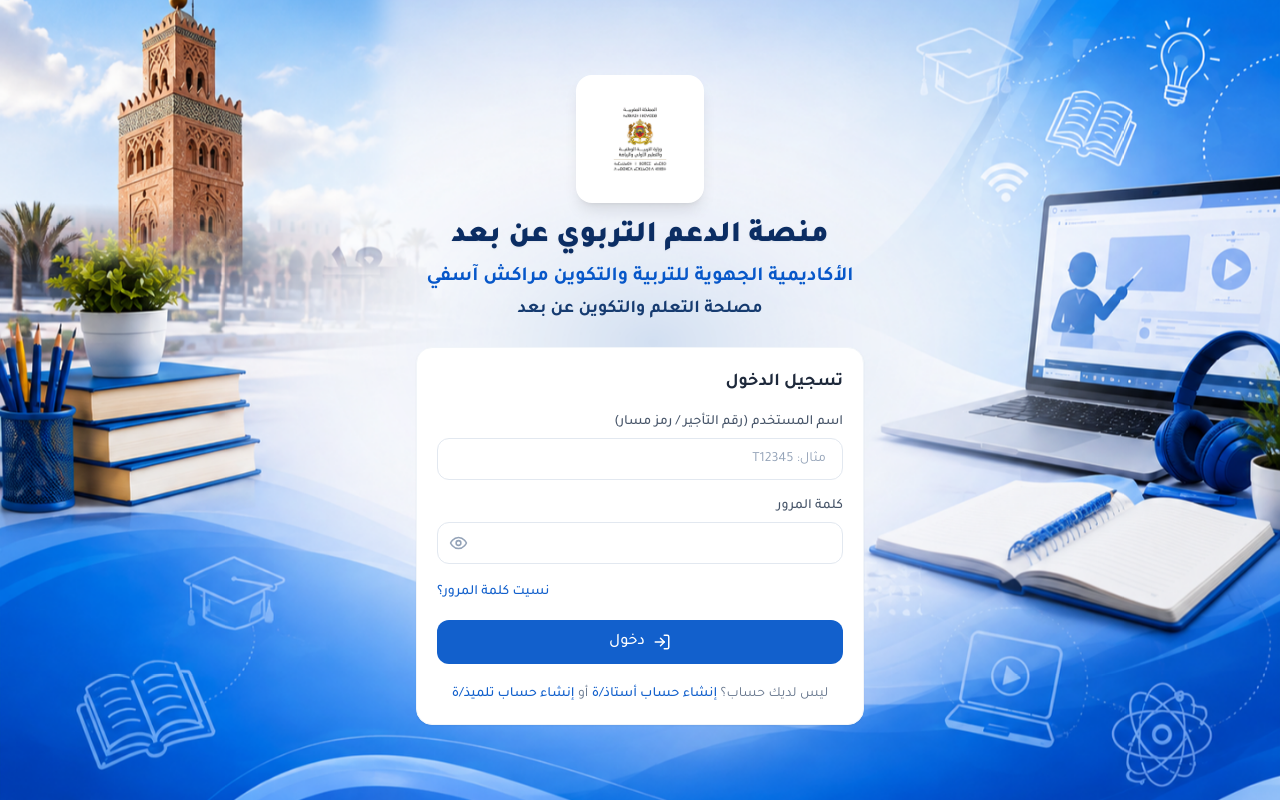
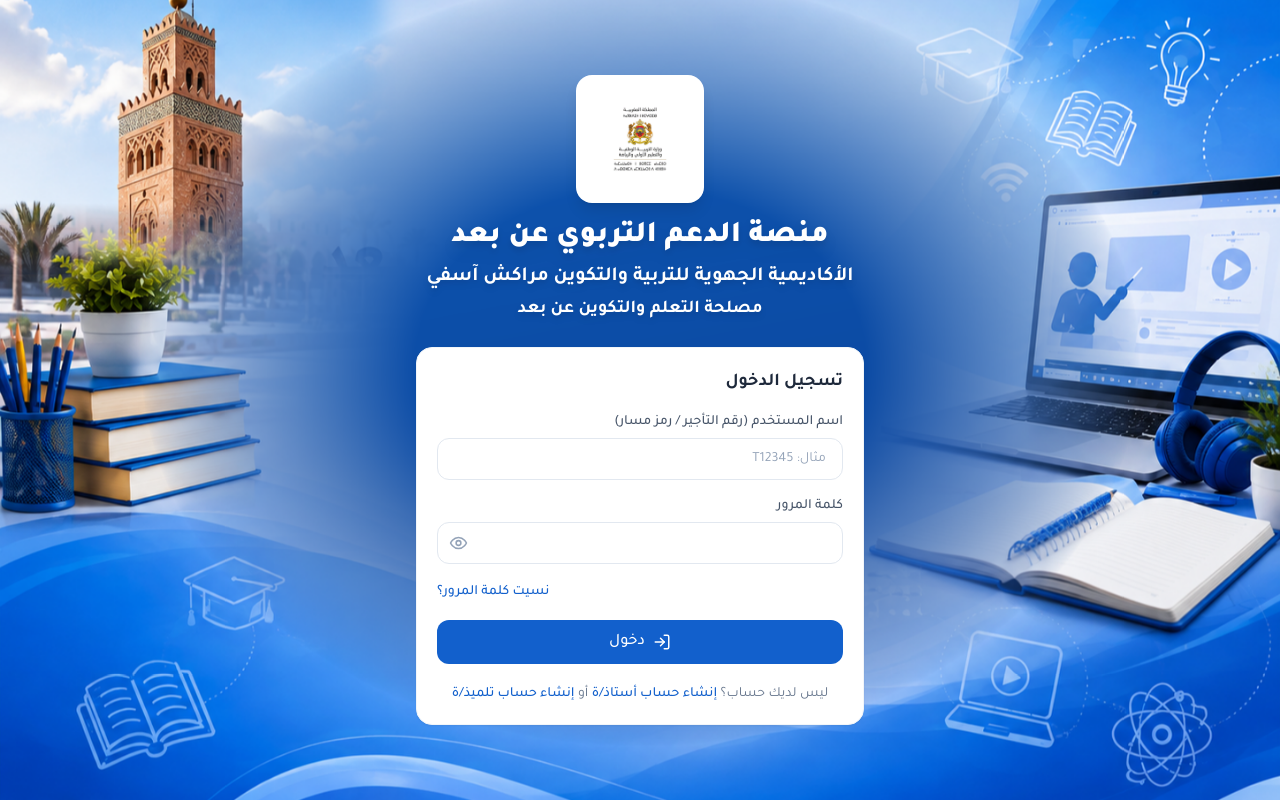
Before and after one commit to eadarefms/DawlaSupport, a React (Vite) app in the folder frontend/: page /login in a window 1280 px wide. Built offline with nearby package versions, Linux system fonts and the light colour scheme; no server answers; the HTML template or start-up script is replaced by a standard one.

Commit message:
Update login page blue background

```diff
--- a/frontend/src/pages/Login.tsx
+++ b/frontend/src/pages/Login.tsx
@@ -42,12 +42,12 @@ export default function Login() {
               className="w-32 h-32 object-contain rounded-2xl bg-white shadow-lg p-2"
             />
           </div>
-          <h1 className="text-3xl md:text-3xl font-extrabold text-[#0b2d63] drop-shadow-sm whitespace-nowrap">
+          <h1 className="text-3xl md:text-3xl font-extrabold text-white drop-shadow-lg whitespace-nowrap">
             منصة الدعم التربوي عن بعد
           </h1>
-          <div className="text-lg md:text-xl font-bold text-[#0757c9] mt-2 space-y-1">
+          <div className="text-lg md:text-xl font-bold text-white drop-shadow-md mt-2 space-y-1">
             <p>الأكاديمية الجهوية للتربية والتكوين مراكش آسفي</p>
-            <p className="text-base md:text-lg font-bold text-[#163b70]">مصلحة التعلم والتكوين عن بعد</p>
+            <p className="text-base md:text-lg font-bold text-white">مصلحة التعلم والتكوين عن بعد</p>
           </div>
         </div>
 
```
Also changed, not shown: frontend/public/login-background-koutoubia.png.
